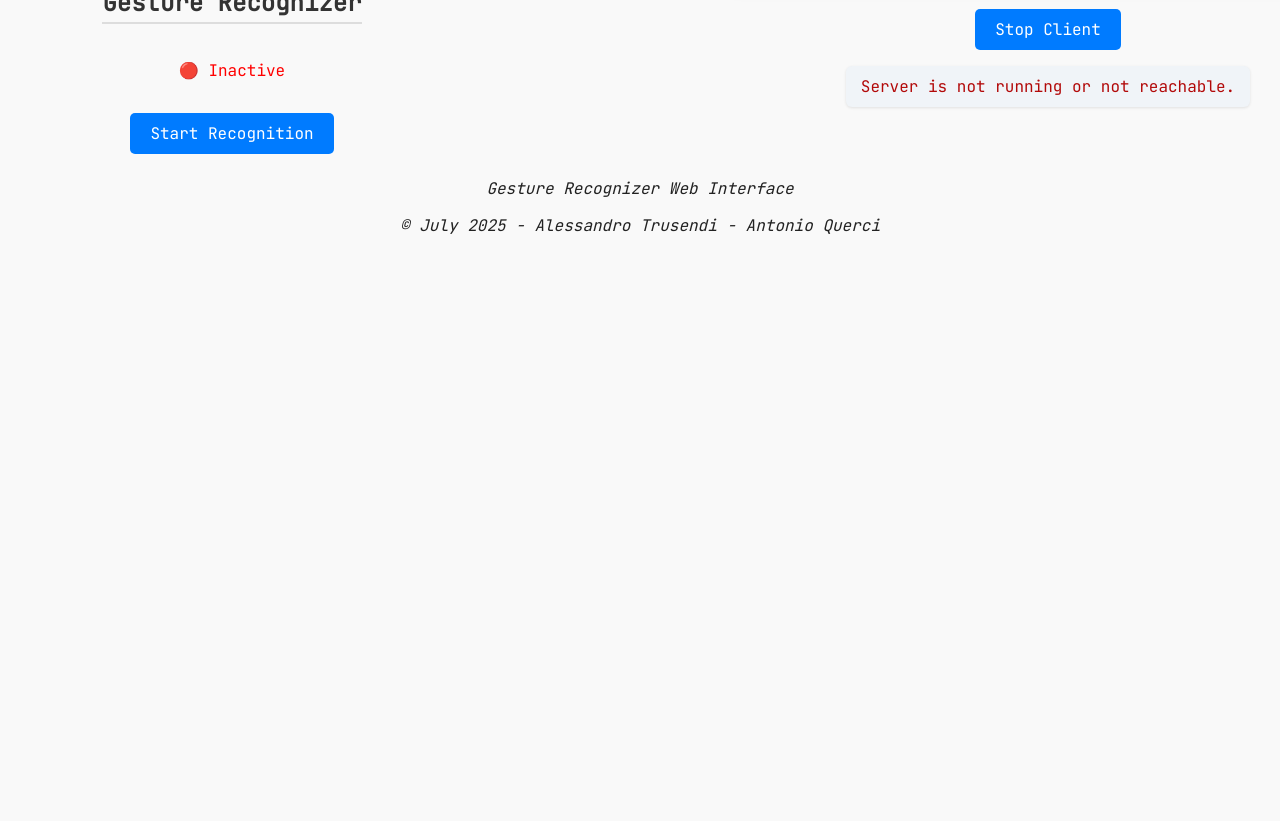
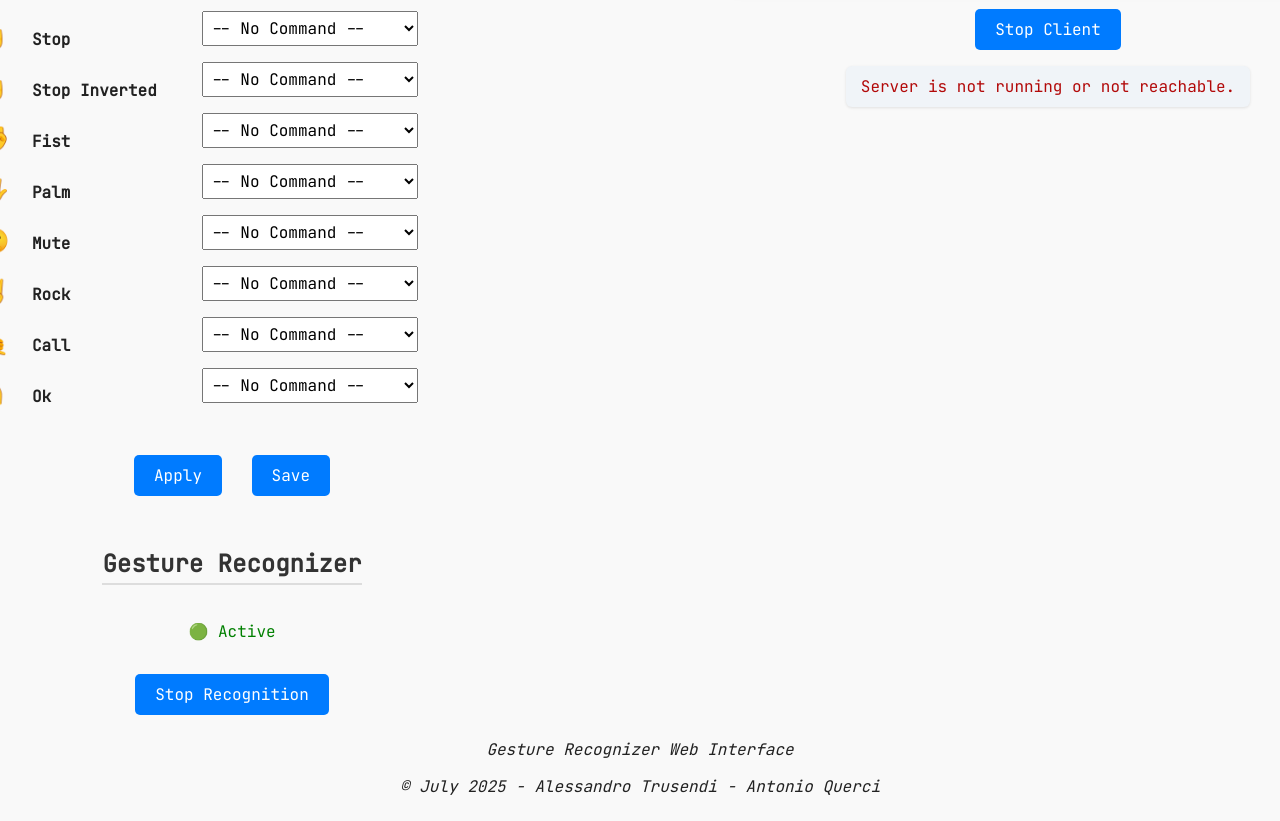
Before and after one commit to Antqnio/Progetto-Laboratorio-D-Informatica-Applicata, a Flask app: page / in a window 1280 px wide; the page is wider, and only the part inside the window is pictured. Shown: the part 687-1508 px from the top of that part. Before the commit the page ends 921 px from the top of that part, so only its background shows below. Run offline with Flask 3, Linux system fonts and the light colour scheme; parts of the project's set-up code (start-up, migrations or seed data) failed here and were passed over.

Commit message:
Modify gesture_recognizer.py change gesture recognition model with a custom one, add landmarks and connection to hands in the webcam feed. Modify flask_client.py, change gesture array to handle the custom ones. Modify index.html to display custom gesture symbols on web interface. Modify script.js, add timeout after stopping recognition to handle webcam closure.

```diff
--- a/client/flask_client.py
+++ b/client/flask_client.py
@@ -27,8 +27,14 @@ app = Flask(
 )
 
 
-# List of available gestures
-GESTURES = ("Thumb_Up", "Thumb_Down", "Open_Palm", "Closed_Fist", "Victory", "ILoveYou", "Pointing_Up")
+# List of available gestures (grouped: like/dislike, one/two/three/four, peace/peace_inverted, stop/stop_inverted, etc.)
+GESTURES = (
+    'like', 'dislike',
+    'one', 'two_up', 'two_up_inverted', 'three', 'three2', 'four',
+    'peace', 'peace_inverted',
+    'stop', 'stop_inverted',
+    'fist', 'palm', 'mute', 'rock', 'call', 'ok'
+)
 
 # Gesture-command mapping
 gesture_to_command = {}
@@ -215,8 +221,8 @@ def start_recognition() -> "Response":
         global webcam_frame_queue
         webcam_frame_queue = multiprocessing.Queue()
         global last_gesture
-        # 11 is the max string length in GESTURES list. +1 for \0
-        last_gesture = multiprocessing.Array(ctypes.c_char, 11+1)
+        # 24 is the max string length in new gesture categories. +1 for \0
+        last_gesture = multiprocessing.Array(ctypes.c_char, 14+1)
         # global flask_to_web_interface_queue
         # flask_to_web_interface_queue = multiprocessing.Queue()
         # Pass gesture_to_command as an argument
--- a/client/static/js/script.js
+++ b/client/static/js/script.js
@@ -217,11 +217,11 @@ async function gestureFeedback() {
         }
         else {
             console.error("Occurred error while trying to get gesture feedback:", resp.message);
-            message.style.display = "none";
+            //message.style.display = "none";
         }
     } catch (err) {
         console.error("Network error while checking trying to communicate with Flask client:", err);
-        message.style.display = "none";
+        //message.style.display = "none";
     }
 
 }
@@ -293,14 +293,27 @@ async function stopRecognition(startBtn, stopBtn, statusElem, videoElem, applyBt
         startBtn.style.display = "inline-block";
         videoElem.style.display = "none";
         videoElem.src = "";
-        applyBtn.disabled = false;
-        saveBtn.disabled = false;
         // Interrupt showing gesture feedback
         clearInterval(gestureFeedbackTimer);
         gestureFeedbackTimer = null;
         const message = document.getElementById("message");
         // Hide message
-        message.style.display = "none";
+        message.style.display = "block";
+        // Wait 4s before enabling startBtn, applyBtn and saveBtn to allow the webcam to close properly
+        startBtn.disabled = true;
+        let seconds = 4
+        startBtn.disabled = true;
+        const timer = setInterval(() => {
+            message.innerText = `Please, wait for webcam deactivation (${seconds})`;
+            seconds--;
+            if (seconds < 0) {
+                clearInterval(timer);
+                message.style.display = "none"; // oppure svuota: message.innerText = "";
+                startBtn.disabled = false;
+                applyBtn.disabled = false;
+                saveBtn.disabled = false;
+            }
+        }, 1000) // Call every second
     }
 }
 
--- a/client/templates/index.html
+++ b/client/templates/index.html
@@ -95,13 +95,24 @@
                                 The icon is displayed before the gesture name in the label.
                             -->
                             <span class="gesture-icon">
-                                {% if gesture == "Thumb_Up" %}👍
-                                {% elif gesture == "Thumb_Down" %}👎
-                                {% elif gesture == "Open_Palm" %}🖐️
-                                {% elif gesture == "Closed_Fist" %}✊
-                                {% elif gesture == "Victory" %}✌️
-                                {% elif gesture == "ILoveYou" %}🤟
-                                {% elif gesture == "Pointing_Up" %}👆
+                                {% if gesture == "like" %}👍
+                                {% elif gesture == "dislike" %}👎
+                                {% elif gesture == "one" %}👆
+                                {% elif gesture == "two_up" %}✌️
+                                {% elif gesture == "two_up_inverted" %}✌️
+                                {% elif gesture == "three" %}🤟
+                                {% elif gesture == "three2" %}🖖
+                                {% elif gesture == "four" %}🖐️
+                                {% elif gesture == "peace" %}✌️
+                                {% elif gesture == "peace_inverted" %}✌️
+                                {% elif gesture == "stop" %}🤚
+                                {% elif gesture == "stop_inverted" %}🤚
+                                {% elif gesture == "fist" %}✊
+                                {% elif gesture == "palm" %}🖐️
+                                {% elif gesture == "mute" %}🤫
+                                {% elif gesture == "rock" %}🤘
+                                {% elif gesture == "call" %}🤙
+                                {% elif gesture == "ok" %}👌
                                 {% else %}❓
                                 {% endif %}
                             </span>
```
Also changed, not shown: client/src/gesture_recognizer/gesture_recognizer.py (+56 -5 lines), 1 other file.
